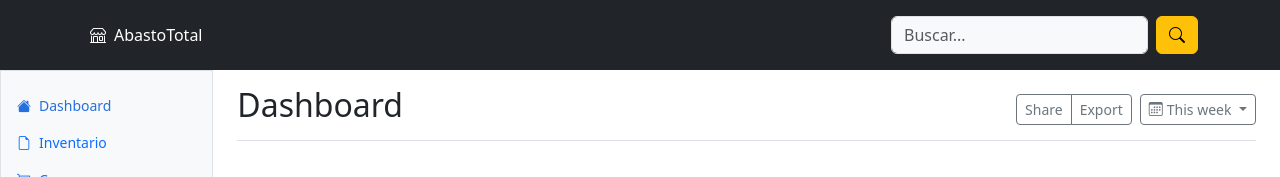
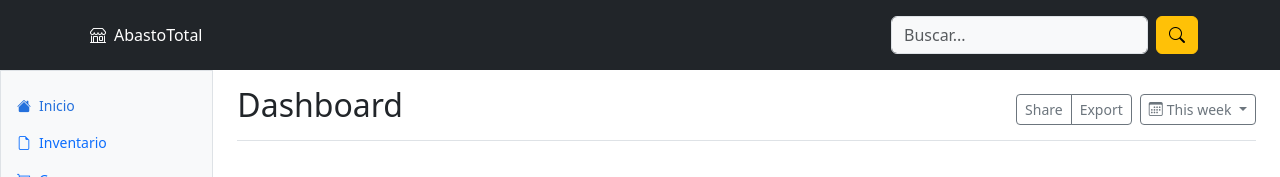
Before and after one commit to Erick-Hernandez-Ortega/AbastoTotal, an Angular app: page /dashboard in a window 1280 px wide. Shown: the top 177 px of the page. Built offline with nearby package versions, Linux system fonts and the light colour scheme.

Commit message:
Se linkea al componente dashboard

```diff
--- a/src/app/components/dashboard/dashboard.component.html
+++ b/src/app/components/dashboard/dashboard.component.html
@@ -8,9 +8,9 @@
         <div class="offcanvas-body d-md-flex flex-column p-0 pt-lg-3 overflow-y-auto">
           <ul class="nav flex-column">
             <li class="nav-item">
-              <a class="nav-link d-flex align-items-center gap-2 active" aria-current="page" href="#">
+              <a class="nav-link d-flex align-items-center gap-2 active" aria-current="page" routerLink="dashboard">
                 <i class="bi bi-house-fill"></i>
-                Dashboard
+                Inicio
               </a>
             </li>
             <li class="nav-item">
--- a/src/app/components/header/header.component.html
+++ b/src/app/components/header/header.component.html
@@ -1,7 +1,7 @@
 <header class="p-3 text-bg-dark sticky-top">
   <div class="container">
     <div class="d-flex flex-wrap align-items-center justify-content-center justify-content-lg-start">
-      <a href="#" class="d-flex mb-lg-0 text-white text-decoration-none">
+      <a routerLink="dashboard" class="d-flex mb-lg-0 text-white text-decoration-none">
         <i class="bi bi-shop px-2"></i>
         AbastoTotal
       </a>
```
